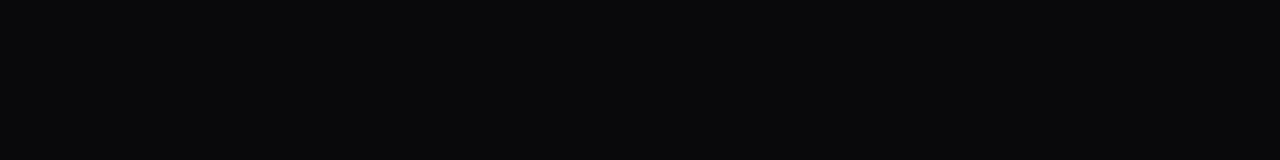
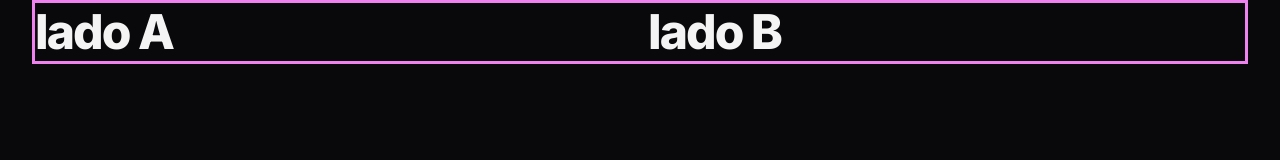
Before and after one commit to WillFriedl/projeto-zingen, a plain HTML site: page index.html in a window 1280 px wide. Drawn offline with Linux system fonts and the light colour scheme.

Commit message:
Adicionando classes utilitárias

```diff
--- a/index.html
+++ b/index.html
@@ -13,6 +13,9 @@
   <link href="https://fonts.googleapis.com/css2?family=Inter:ital,opsz,wght@0,14..32,100..900;1,14..32,100..900&display=swap" rel="stylesheet">
 </head>
 <body>
-
+  <div class="container even-columns">
+    <h2 class="">lado A</h2>
+    <h2 class="">lado B</h2>
+  </div>
 </body>
 </html>
--- a/styles/global.css
+++ b/styles/global.css
@@ -33,6 +33,11 @@
   --fs-lg: 1.25rem;
   --fs-xl: 1.5rem;
   --fs-2xl: 2.5rem;
+
+  --py-base: 1rem; /* PADDING */
+  --py-lg: 1.5rem;
+  --py-xl: 3rem;
+  --px-lg: 1.5rem;
 }
 
 html {
@@ -80,5 +85,11 @@ ul[role="list"] {
     --fs-lg: 2rem;
     --fs-xl: 3rem;
     --fs-2xl: 4rem;
+
+    --py-base: 1.5rem;
+    --py-lg: 2.5rem;
+    --py-xl: 5rem;
+
+    --px-lg: 2rem;
   }
 }
--- a/styles/index.css
+++ b/styles/index.css
@@ -1 +1,2 @@
 @import url(global.css);
+@import url(utility.css);
--- /dev/null
+++ b/styles/utility.css
@@ -0,0 +1,46 @@
+.py-base {
+  padding-block: var(--py-base);
+}
+
+.py-lg {
+  padding-block: var(--py-lg);
+}
+
+.py-xl {
+  padding-block: var(--py-xl);
+}
+
+.px-lg {
+  padding-inline: var(--px-lg);
+}
+
+.container {
+  --max-width: 375px;
+  width: min(var(--max-width), 100% - var(--px-lg) * 2);
+  margin-inline: auto;
+  border: solid violet;
+}
+
+.desktop-only {
+  display: none;
+}
+
+.even-columns {
+  display: grid;
+  gap: 1rem;
+}
+
+@media (width >= 80em) {
+  .container {
+    --max-width: 80rem;
+  }
+
+  .desktop-only {
+    display: initial;
+  }
+
+  .even-columns {
+    grid-auto-flow: column;
+    grid-auto-columns: 1fr;
+  }
+}
```
